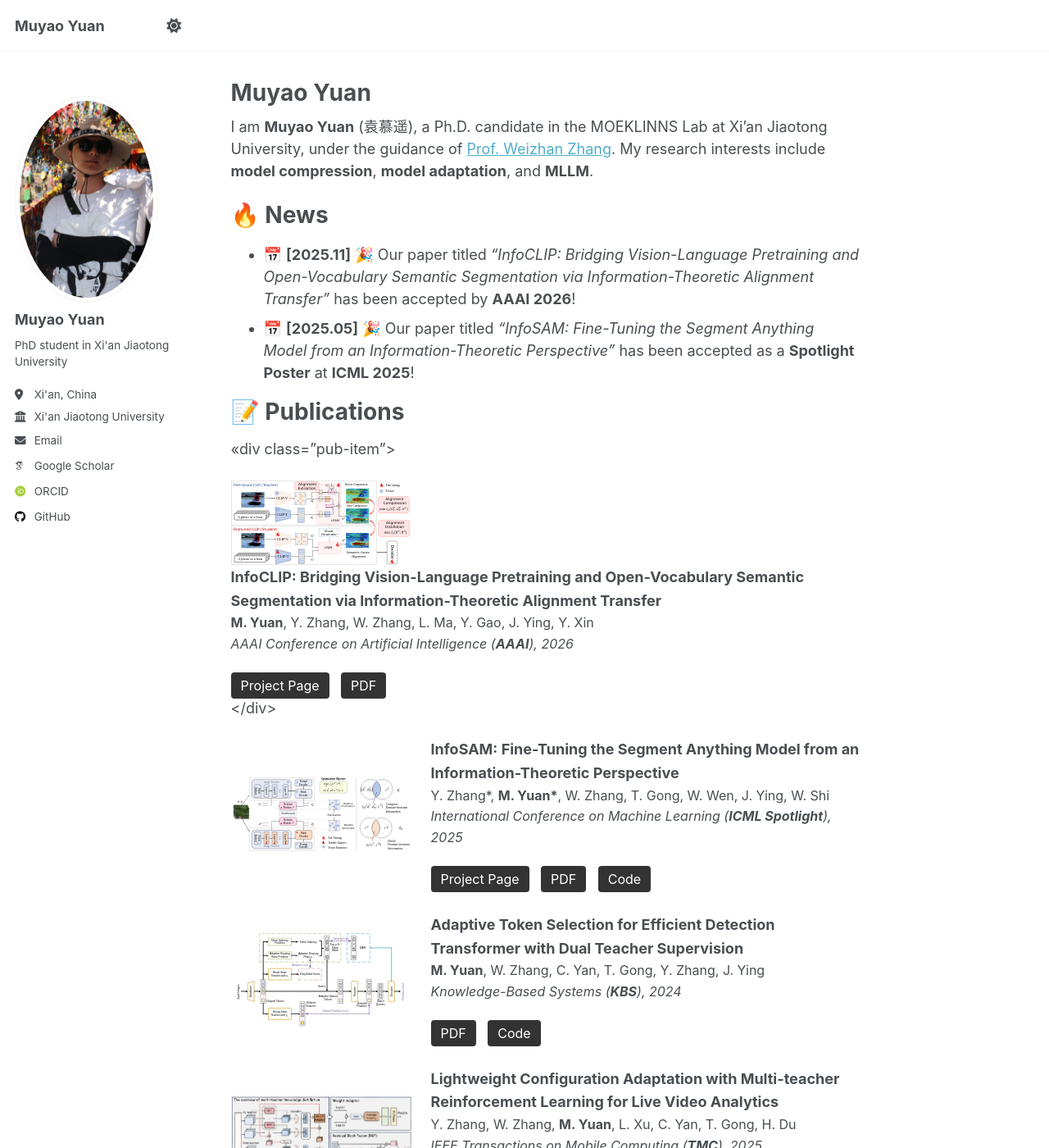
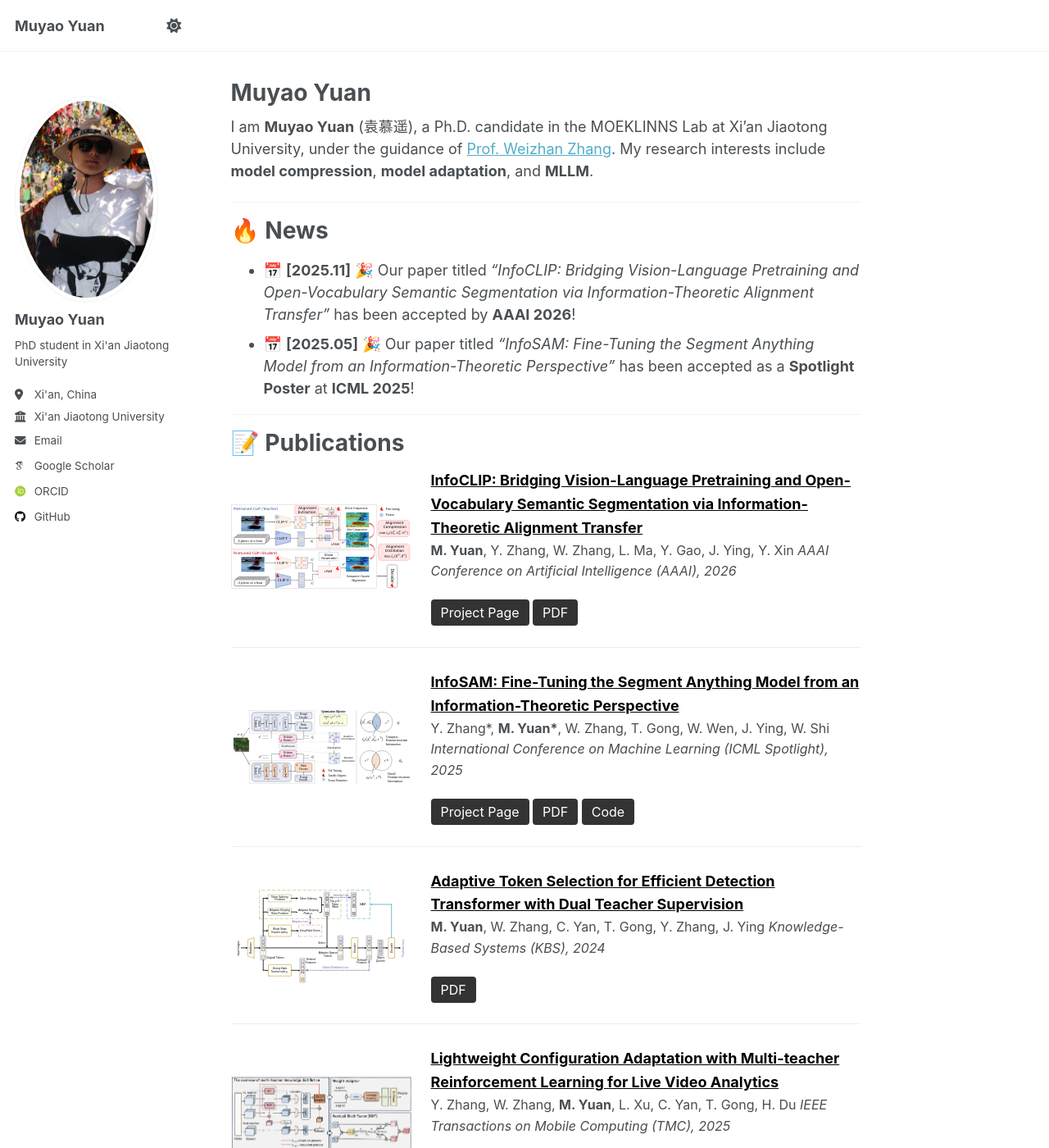
Before and after one commit to MuyaoYuan/MuyaoYuan.github.io, a Jekyll site: the page built from _pages/about.md, in a window 1280 px wide and 1400 px high. Shown: the whole window at 82% size. Built offline with Jekyll 4.4.1, drawn with Linux system fonts in a browser that asks for light colours; some web fonts are replaced; some of the changed text lies outside the part shown.

Commit message:
Enhance about page with new styles and content
Added new styles for publication titles and improved layout for mobile responsiveness. Updated publication and project sections with new content and links.

```diff
--- a/_pages/about.md
+++ b/_pages/about.md
@@ -12,7 +12,9 @@ redirect_from:
   display: flex;
   align-items: center;
   gap: 24px;
+  padding-bottom: 28px;
   margin-bottom: 28px;
+  border-bottom: 1px solid #eee; /* 分割线 */
 }
 
 .pub-image {
@@ -29,6 +31,18 @@ redirect_from:
   line-height: 1.6;
 }
 
+.pub-title {
+  font-size: 18px;
+  font-weight: bold;
+  color: #000;
+  text-decoration: none;
+}
+
+.pub-title:hover {
+  text-decoration: underline;
+}
+
+/* ===== 手机端优化 ===== */
 @media (max-width: 768px) {
   .pub-item {
     flex-direction: column-reverse;
@@ -40,7 +54,20 @@ redirect_from:
     max-width: 420px;
   }
 
-  .pub-content a {
+  .pub-meta span {
+    display: block;
+    position: relative;
+    padding-left: 14px;
+  }
+
+  .pub-meta span::before {
+    content: "•";
+    position: absolute;
+    left: 0;
+    color: #999;
+  }
+
+  .pub-content a.button {
     display: inline-block;
     margin-bottom: 8px;
   }
@@ -49,96 +76,120 @@ redirect_from:
 
 I am **Muyao Yuan** (袁慕遥), a Ph.D. candidate in the MOEKLINNS Lab at Xi'an Jiaotong University, under the guidance of [Prof. Weizhan Zhang](https://gr.xjtu.edu.cn/en/web/zhangwzh123). My research interests include **model compression**, **model adaptation**, and **MLLM**.
 
+---
+
 🔥 News
 ======
 - 📅 **[2025.11]** 🎉 Our paper titled _“InfoCLIP: Bridging Vision-Language Pretraining and Open-Vocabulary Semantic Segmentation via Information-Theoretic Alignment Transfer”_ has been accepted by **AAAI 2026**!
 - 📅 **[2025.05]** 🎉 Our paper titled _“InfoSAM: Fine-Tuning the Segment Anything Model from an Information-Theoretic Perspective”_ has been accepted as a **Spotlight Poster** at **ICML 2025**!
 
+---
+
 📝 Publications
 ======
-<<div class="pub-item">
+<div class="pub-item">
   <div class="pub-image">
-    <img src="/images/infoclip.svg" />
+    <img src="/images/infoclip.svg">
   </div>
   <div class="pub-content">
-    <b style="font-size:18px;">
+    <a class="pub-title" href="https://muyaoyuan.github.io/InfoCLIP-Page/">
       InfoCLIP: Bridging Vision-Language Pretraining and Open-Vocabulary Semantic Segmentation via Information-Theoretic Alignment Transfer
-    </b><br/>
-    <b>M. Yuan</b>, Y. Zhang, W. Zhang, L. Ma, Y. Gao, J. Ying, Y. Xin<br/>
-    <i>AAAI Conference on Artificial Intelligence (<b>AAAI</b>), 2026</i><br/><br/>
-    <a href="https://muyaoyuan.github.io/InfoCLIP-Page/" style="padding:6px 12px; background:#333; color:#fff; border-radius:4px; text-decoration:none; margin-right:10px;">Project Page</a>
-    <a href="https://arxiv.org/pdf/2511.15967" style="padding:6px 12px; background:#333; color:#fff; border-radius:4px; text-decoration:none;">PDF</a>
+    </a>
+    <div class="pub-meta">
+      <span><b>M. Yuan</b>, Y. Zhang, W. Zhang, L. Ma, Y. Gao, J. Ying, Y. Xin</span>
+      <span><i>AAAI Conference on Artificial Intelligence (AAAI), 2026</i></span>
+    </div><br>
+    <a class="pub-button" href="https://muyaoyuan.github.io/InfoCLIP-Page/" style="padding:6px 12px; background:#333; color:#fff; border-radius:4px; text-decoration:none;">Project Page</a>
+    <a class="pub-button" href="https://arxiv.org/pdf/2511.15967" style="padding:6px 12px; background:#333; color:#fff; border-radius:4px; text-decoration:none;">PDF</a>
   </div>
 </div>
 
 <div class="pub-item">
   <div class="pub-image">
-    <img src="/images/infosam.svg" />
+    <img src="/images/infosam.svg">
   </div>
   <div class="pub-content">
-    <b style="font-size:18px;">
+    <a class="pub-title" href="https://muyaoyuan.github.io/InfoSAM_Page/">
       InfoSAM: Fine-Tuning the Segment Anything Model from an Information-Theoretic Perspective
-    </b><br/>
-    Y. Zhang*, <b>M. Yuan*</b>, W. Zhang, T. Gong, W. Wen, J. Ying, W. Shi<br/>
-    <i>International Conference on Machine Learning (<b>ICML Spotlight</b>), 2025</i><br/><br/>
-    <a href="https://muyaoyuan.github.io/InfoSAM_Page/" style="padding:6px 12px; background:#333; color:#fff; border-radius:4px; text-decoration:none; margin-right:10px;">Project Page</a>
-    <a href="https://openreview.net/pdf?id=VpBBw1bL47" style="padding:6px 12px; background:#333; color:#fff; border-radius:4px; text-decoration:none; margin-right:10px;">PDF</a>
-    <a href="https://github.com/MuyaoYuan/InfoSAM" style="padding:6px 12px; background:#333; color:#fff; border-radius:4px; text-decoration:none;">Code</a>
+    </a>
+    <div class="pub-meta">
+      <span>Y. Zhang*, <b>M. Yuan*</b>, W. Zhang, T. Gong, W. Wen, J. Ying, W. Shi</span>
+      <span><i>International Conference on Machine Learning (ICML Spotlight), 2025</i></span>
+    </div><br>
+    <a class="pub-button" href="https://muyaoyuan.github.io/InfoSAM_Page/" style="padding:6px 12px; background:#333; color:#fff; border-radius:4px; text-decoration:none;">Project Page</a>
+    <a class="pub-button" href="https://openreview.net/pdf?id=VpBBw1bL47" style="padding:6px 12px; background:#333; color:#fff; border-radius:4px; text-decoration:none;">PDF</a>
+    <a class="pub-button" href="https://github.com/MuyaoYuan/InfoSAM" style="padding:6px 12px; background:#333; color:#fff; border-radius:4px; text-decoration:none;">Code</a>
   </div>
 </div>
 
 <div class="pub-item">
   <div class="pub-image">
-    <img src="/images/ats-detr.svg" />
+    <img src="/images/ats-detr.svg">
   </div>
   <div class="pub-content">
-    <b style="font-size:18px;">
+    <a class="pub-title" href="https://doi.org/10.1016/j.knosys.2024.112036">
       Adaptive Token Selection for Efficient Detection Transformer with Dual Teacher Supervision
-    </b><br/>
-    <b>M. Yuan</b>, W. Zhang, C. Yan, T. Gong, Y. Zhang, J. Ying<br/>
-    <i>Knowledge-Based Systems (<b>KBS</b>), 2024</i><br/><br/>
-    <a href="https://doi.org/10.1016/j.knosys.2024.112036" style="padding:6px 12px; background:#333; color:#fff; border-radius:4px; text-decoration:none; margin-right:10px;">PDF</a>
-    <a href="https://github.com/MuyaoYuan/ATS-DETR" style="padding:6px 12px; background:#333; color:#fff; border-radius:4px; text-decoration:none;">Code</a>
+    </a>
+    <div class="pub-meta">
+      <span><b>M. Yuan</b>, W. Zhang, C. Yan, T. Gong, Y. Zhang, J. Ying</span>
+      <span><i>Knowledge-Based Systems (KBS), 2024</i></span>
+    </div><br>
+    <a class="pub-button" href="https://doi.org/10.1016/j.knosys.2024.112036" style="padding:6px 12px; background:#333; color:#fff; border-radius:4px; text-decoration:none;">PDF</a>
   </div>
 </div>
 
 <div class="pub-item">
   <div class="pub-image">
-    <img src="/images/LCA.png" />
+    <img src="/images/LCA.png">
   </div>
   <div class="pub-content">
-    <b style="font-size:18px;">
+    <a class="pub-title" href="https://ieeexplore.ieee.org/document/10829727">
       Lightweight Configuration Adaptation with Multi-teacher Reinforcement Learning for Live Video Analytics
-    </b><br/>
-    Y. Zhang, W. Zhang, <b>M. Yuan</b>, L. Xu, C. Yan, T. Gong, H. Du<br/>
-    <i>IEEE Transactions on Mobile Computing (<b>TMC</b>), 2025</i><br/><br/>
-    <a href="https://ieeexplore.ieee.org/document/10829727" style="padding:6px 12px; background:#333; color:#fff; border-radius:4px; text-decoration:none;">PDF</a>
+    </a>
+    <div class="pub-meta">
+      <span>Y. Zhang, W. Zhang, <b>M. Yuan</b>, L. Xu, C. Yan, T. Gong, H. Du</span>
+      <span><i>IEEE Transactions on Mobile Computing (TMC), 2025</i></span>
+    </div><br>
+    <a class="pub-button" href="https://ieeexplore.ieee.org/document/10829727" style="padding:6px 12px; background:#333; color:#fff; border-radius:4px; text-decoration:none;">PDF</a>
   </div>
 </div>
 
+---
 
 🛠 Projects
 ======
+
 <div class="pub-item">
   <div class="pub-image">
-    <img src="/images/project_MLLM.svg" />
+    <img src="/images/project_MLLM.svg">
   </div>
   <div class="pub-content">
-    <b style="font-size:18px;">Efficient Training and Inference of Multimodal Foundation Models</b><br/><br/>
-    <a href="/portfolio/portfolio-1" style="padding:6px 12px; background:#333; color:#fff; border-radius:4px; text-decoration:none;">Project Page</a>
+    <a class="pub-title" href="/portfolio/portfolio-1">
+      Efficient Training and Inference of Multimodal Foundation Models
+    </a>
+    <div class="pub-meta">
+      <span>Multimodal foundation models, efficient training, inference optimization</span>
+    </div><br>
+    <a class="pub-button" href="/portfolio/portfolio-1" style="padding:6px 12px; background:#333; color:#fff; border-radius:4px; text-decoration:none;">Project Page</a>
   </div>
 </div>
 
 <div class="pub-item">
   <div class="pub-image">
-    <img src="/images/project_compression.png" />
+    <img src="/images/project_compression.png">
   </div>
   <div class="pub-content">
-    <b style="font-size:18px;">Lightweight and Efficient Model Design for Diverse Tasks</b><br/><br/>
-    <a href="/portfolio/portfolio-2" style="padding:6px 12px; background:#333; color:#fff; border-radius:4px; text-decoration:none;">Project Page</a>
+    <a class="pub-title" href="/portfolio/portfolio-2">
+      Lightweight and Efficient Model Design for Diverse Tasks
+    </a>
+    <div class="pub-meta">
+      <span>Model compression, efficient architectures, deployment</span>
+    </div><br>
+    <a class="pub-button" href="/portfolio/portfolio-2" style="padding:6px 12px; background:#333; color:#fff; border-radius:4px; text-decoration:none;">Project Page</a>
   </div>
 </div>
 
+---
 
 💡 Selected Patents
 ======
@@ -151,7 +202,7 @@ I am **Muyao Yuan** (袁慕遥), a Ph.D. candidate in the MOEKLINNS Lab at Xi'an
   - Elastic Architecture Design and Pruning for MLLMs with Heterogeneous Experts
   - Efficient MLLM Initialization via Weight Inheritance
 
-
+---
 
 🏆 Selected Awards
 ======
@@ -164,6 +215,7 @@ I am **Muyao Yuan** (袁慕遥), a Ph.D. candidate in the MOEKLINNS Lab at Xi'an
   - National Second Prize, Contemporary Undergraduate Mathematical Contest in Modeling (CUMCM), 2019. [[Certificate]](/images/cumcm.jpg)
   - First Prize, Chinese Physics Olympiad (CPhO), 2017. [[Certificate]](/images/CPhO.jpg)
 
+---
 
 📖 Educations
 ======
@@ -173,12 +225,15 @@ I am **Muyao Yuan** (袁慕遥), a Ph.D. candidate in the MOEKLINNS Lab at Xi'an
 - **2018.09 – 2022.06**, Xi'an Jiaotong University — B.S. in Automation
   • GPA: 4.0/4.3 (Ranked 1th out of 180)  [[Transcript]](/images/transcript.jpg)
 
+---
 
 🏢 Internships
 ======
 - **2023.10 – 2024.11**, China Telecom Artificial Intelligence Technology, Beijing.
 - **2025.10 – 2025.11**, E-surfing Vision Technology, Shanghai.
 
+---
+
 🎓 Academic Service
 ======
 - Reviewer for CVPR, AAAI, TMC, Neural Computation, Neural Networks.
```
